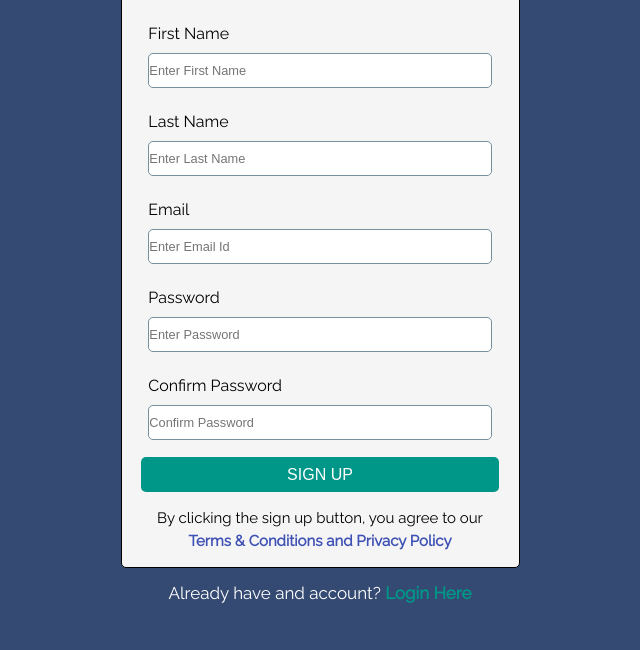
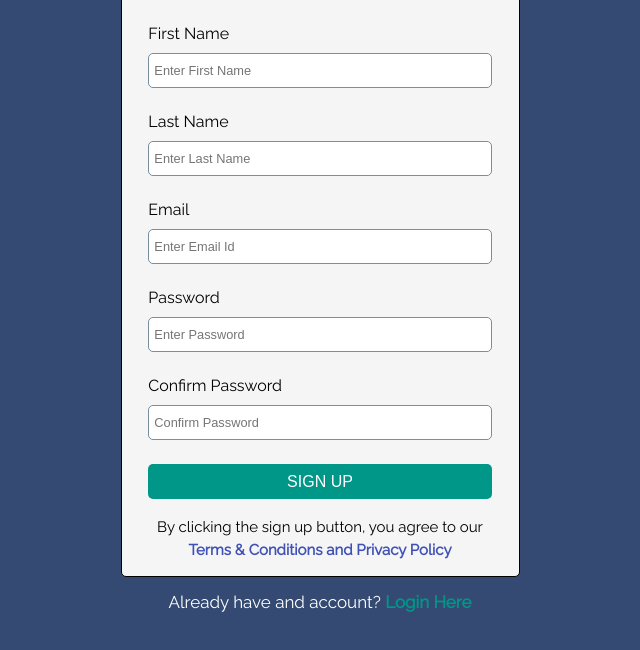
Before and after one commit to vipulc2/learn-simpleSignup, a plain HTML site: page index.html in a window 1280 px wide. Shown: the part 104-754 px from the top of the page, without its empty margins (320-960 px from the left). Drawn offline with Linux system fonts and the light colour scheme.

Commit message:
Changed button to align with text fields with a button class, justified text fields

```diff
--- a/style.css
+++ b/style.css
@@ -82,12 +82,19 @@ input[type=password]{
   height: 35px;
   margin: auto;
   outline: none;
+  padding: 5px;
+  text-align: justify;
 
 }
 
 /* ----------------------------- */
 /* BUTTON */
 /* ----------------------------- */
+
+
+.button{
+  padding: 7px;
+}
 
 button{
   display: block;
@@ -111,10 +118,10 @@ button{
 
 
 .msg{
-  text-align:  center;
+  text-align: center;
   color: #000;
   font-size: 75%;
-  margin: 15px;
+  margin: 0 7px 15px 7px;
   line-height: 1.5em;;
 }
 
```
